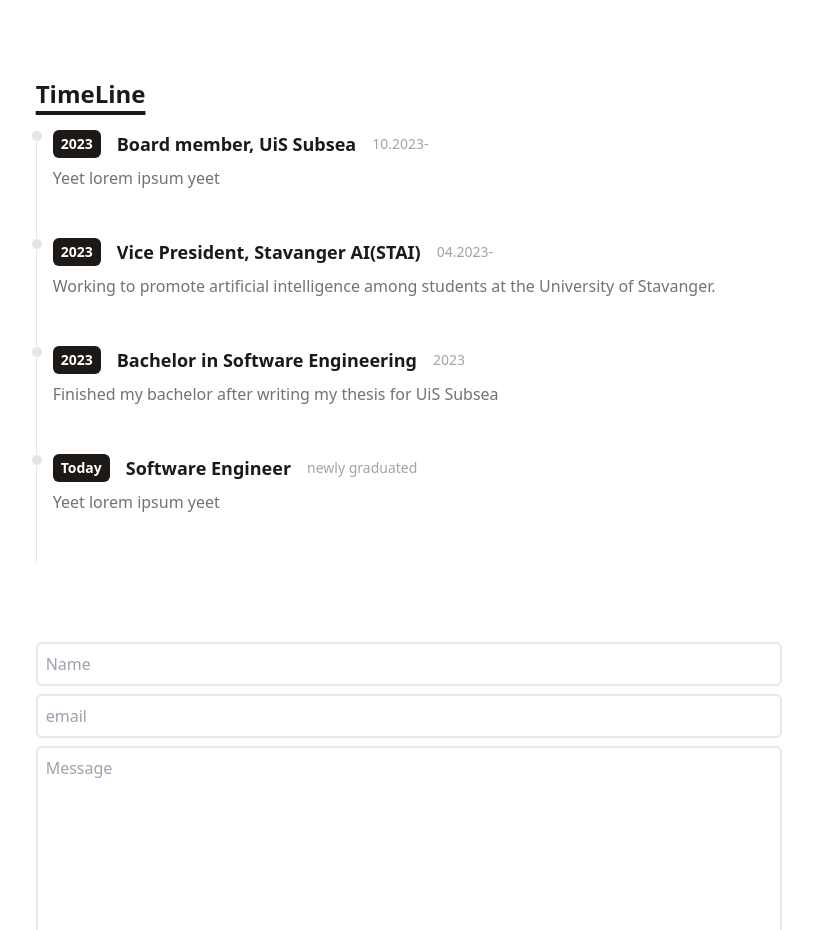
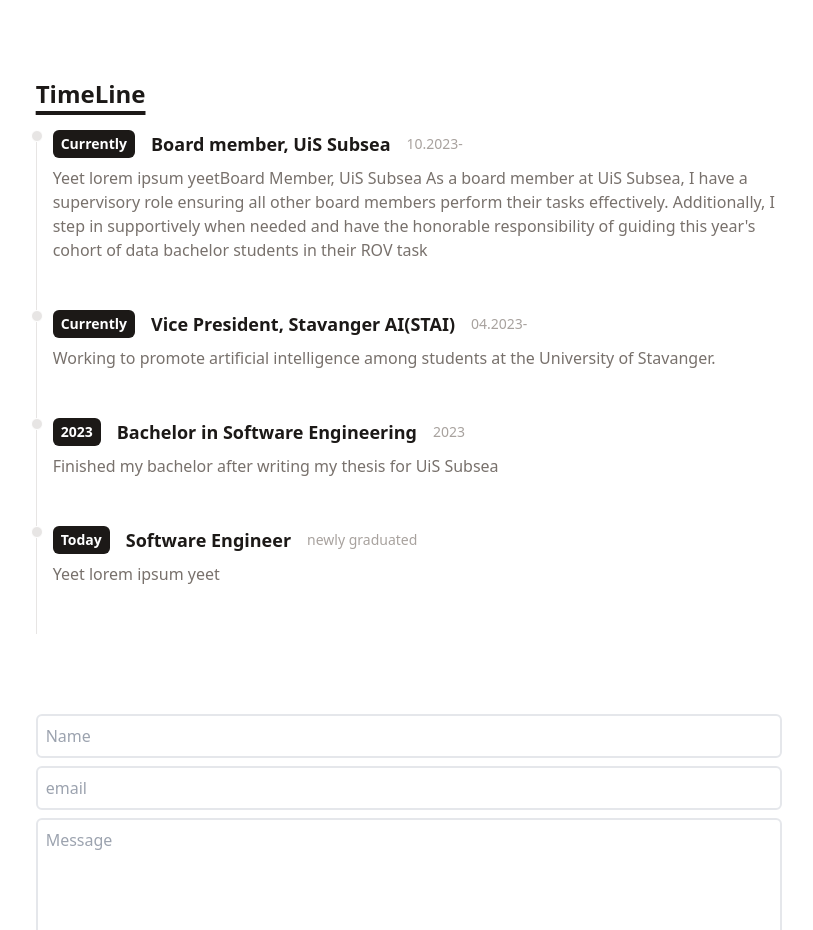
Before and after one commit to martindimmen/portfolio, a React (Vite) app: page / in a window 1280 px wide. Shown: the part 942-1872 px from the top of the page, without its empty margins (231-1044 px from the left). Built offline with nearby package versions, Linux system fonts and the light colour scheme.

Commit message:
Added UiS Subsea

```diff
--- a/src/data/timeline.js
+++ b/src/data/timeline.js
@@ -1,12 +1,13 @@
 export default [
   {
-    year: "2023",
+    year: "Currently",
     title: "Board member, UiS Subsea",
     duration: "10.2023-",
-    details: "Yeet lorem ipsum yeet",
+    details:
+      "Yeet lorem ipsum yeetBoard Member, UiS Subsea As a board member at UiS Subsea, I have a supervisory role ensuring all other board members perform their tasks effectively. Additionally, I step in supportively when needed and have the honorable responsibility of guiding this year's cohort of data bachelor students in their ROV task",
   },
   {
-    year: "2023",
+    year: "Currently",
     title: "Vice President, Stavanger AI(STAI)",
     duration: "04.2023-",
     details:
```
